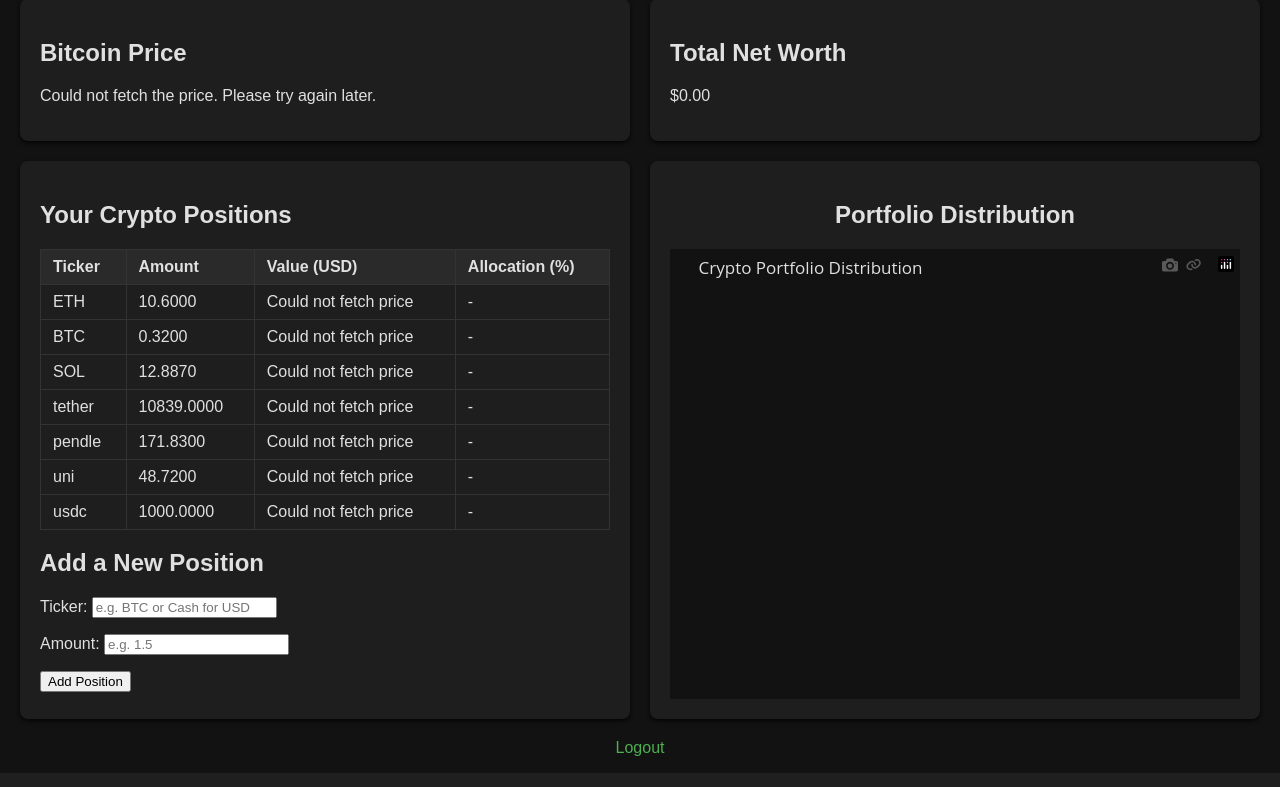
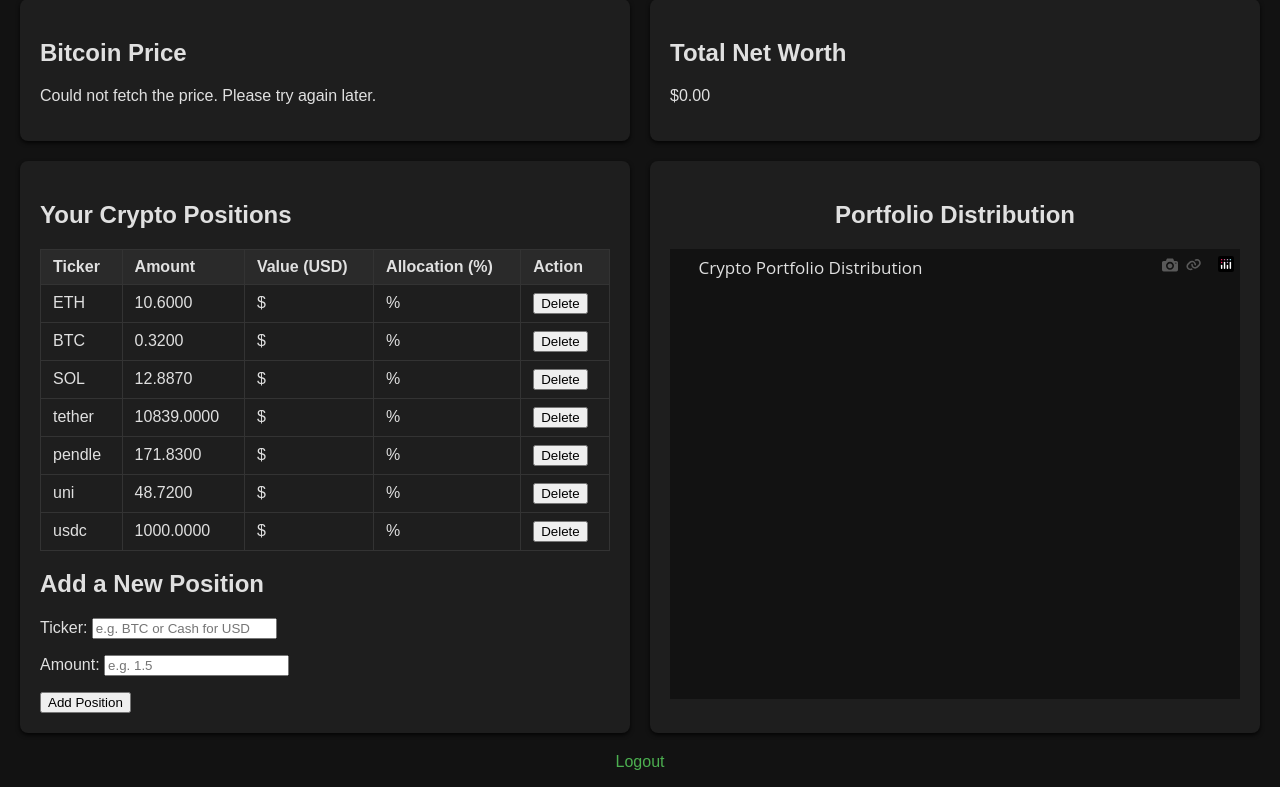
Before and after one commit to mateussfeir/Portfolio_tracker, a Django app: page /home/ in a window 1280 px wide. Shown: the part 133-920 px from the top of the page. Run offline with Django 4.2, Linux system fonts and the light colour scheme; a user stored in the database is signed in; data comes from the database, SQL or seed files in the repository; data that the repository does not hold is empty; some libraries are stand-ins or nearby versions.

Commit message:
added a delete button for the users

```diff
--- a/portfolio/templates/home.html
+++ b/portfolio/templates/home.html
@@ -101,6 +101,7 @@
                         <th>Amount</th>
                         <th>Value (USD)</th>
                         <th>Allocation (%)</th>
+                        <th>Action</th> <!-- Added for deletion -->
                     </tr>
                 </thead>
                 <tbody>
@@ -121,6 +122,12 @@
                             {% else %}
                                 -
                             {% endif %}
+                        </td>
+                        <td>
+                            <form action="{% url 'delete_holding' asset.id %}" method="post">
+                                {% csrf_token %}
+                                <button type="submit">Delete</button>
+                            </form>
                         </td>
                     </tr>
                     {% endfor %}
--- a/portfolio/urls.py
+++ b/portfolio/urls.py
@@ -1,10 +1,11 @@
 from django.urls import path
 from django.contrib.auth.views import LoginView, LogoutView
-from .views import signup, home
+from .views import signup, home, delete_holding  # Import the delete_holding view
 
 urlpatterns = [
     path('signup/', signup, name='signup'),
     path('login/', LoginView.as_view(template_name='login.html'), name='login'),
     path('home/', home, name='home'),
     path('logout/', LogoutView.as_view(next_page='login'), name='logout'),  # Ensure 'next_page' is set to 'login'
+    path('delete/<int:pk>/', delete_holding, name='delete_holding'),  # Add this line for holding deletion
 ]
--- a/portfolio/views.py
+++ b/portfolio/views.py
@@ -1,8 +1,9 @@
 from django.contrib.auth.decorators import login_required
-from django.shortcuts import render, redirect
+from django.shortcuts import render, redirect, get_object_or_404
+from django.contrib.auth import login, authenticate
+from django.contrib import messages
 from .forms import AddAssetForm, SignUpForm
 from .models import Asset
-from django.contrib.auth import login, authenticate
 import requests
 from decimal import Decimal
 import plotly.graph_objects as go
@@ -33,9 +34,9 @@ def signup(request):
     else:
         form = SignUpForm()
     return render(request, 'signup.html', {'form': form})
+
 @login_required
 def home(request):
-    # Handle form submission for adding assets
     if request.method == 'POST':
         form = AddAssetForm(request.POST)
         if form.is_valid():
@@ -46,18 +47,14 @@ def home(request):
     else:
         form = AddAssetForm()
 
-    # Fetch all crypto positions for the logged-in user
     user_assets = Asset.objects.filter(owner=request.user)
+    tickers = [COINGECKO_TICKER_MAPPING.get(asset.ticker.lower(), asset.ticker.lower()) for asset in user_assets]
+    prices = get_multiple_asset_prices(tickers)
 
-    # Collect tickers for API call
-    tickers = [COINGECKO_TICKER_MAPPING.get(asset.ticker.lower(), asset.ticker.lower()) for asset in user_assets]
-    prices = get_multiple_asset_prices(tickers)  # Fetch prices for all tickers at once
-
-    # Calculate the worth for each asset and total net worth
     total_net_worth = Decimal(0)
     assets_with_value = []
-    labels = []  # For pie chart labels
-    values = []  # For pie chart values (percentages)
+    labels = []
+    values = []
     for asset in user_assets:
         coin_id = COINGECKO_TICKER_MAPPING.get(asset.ticker.lower(), asset.ticker.lower())
         price = prices.get(coin_id, {}).get('usd')
@@ -65,32 +62,31 @@ def home(request):
             price = Decimal(str(price))
         value = price * asset.amount if price else None
         total_net_worth += value if value else Decimal(0)
-        assets_with_value.append({
+        asset_dict = {
+            'id': asset.id,  # Ensure the 'id' is explicitly included
             'ticker': asset.ticker,
             'amount': asset.amount,
-            'value': value,
-        })
+            'value': value if value else '-',
+        }
+        if total_net_worth > 0 and value:
+            percentage = (value / total_net_worth) * 100
+            asset_dict['percentage'] = f"{percentage:.2f}%"
+        else:
+            asset_dict['percentage'] = '-'
+        assets_with_value.append(asset_dict)
+        if value and total_net_worth > 0:
+            labels.append(asset.ticker)
+            values.append(percentage)
 
-    # Calculate percentage allocation for pie chart
-    for asset in assets_with_value:
-        if total_net_worth > 0 and asset['value']:
-            percentage = (asset['value'] / total_net_worth) * 100
-            asset['percentage'] = percentage
-            labels.append(asset['ticker'])
-            values.append(percentage)
-        else:
-            asset['percentage'] = None
-
-    # Generate Pie Chart with Plotly
     fig = go.Figure(data=[go.Pie(labels=labels, values=values, textinfo='label+percent')])
     fig.update_layout(
         title="Crypto Portfolio Distribution",
         margin=dict(t=50, b=50, l=25, r=25),
-        paper_bgcolor="#121212",  # Dark background for the entire chart
-        plot_bgcolor="#121212",  # Dark background for the plot area
-        font=dict(color="#e0e0e0")  # Light text color
+        paper_bgcolor="#121212",
+        plot_bgcolor="#121212",
+        font=dict(color="#e0e0e0")
     )
-    chart_html = fig.to_html(full_html=False)  # Generate HTML snippet for the chart
+    chart_html = fig.to_html(full_html=False)
 
     return render(request, 'home.html', {
         'username': request.user.username,
@@ -98,8 +94,16 @@ def home(request):
         'form': form,
         'bitcoin_price': prices.get('bitcoin', {}).get('usd'),
         'total_net_worth': total_net_worth,
-        'chart': chart_html,  # Pass the chart HTML to the template
+        'chart': chart_html,
     })
+
+
+@login_required
+def delete_holding(request, pk):
+    asset = get_object_or_404(Asset, pk=pk, owner=request.user)  # Ensures that only the asset owner can delete it
+    asset.delete()
+    messages.success(request, "Asset deleted successfully.")
+    return redirect('home')  # Redirect back to the homepage after deletion
 
 # Mapping user-friendly tickers to CoinGecko identifiers
 
```
